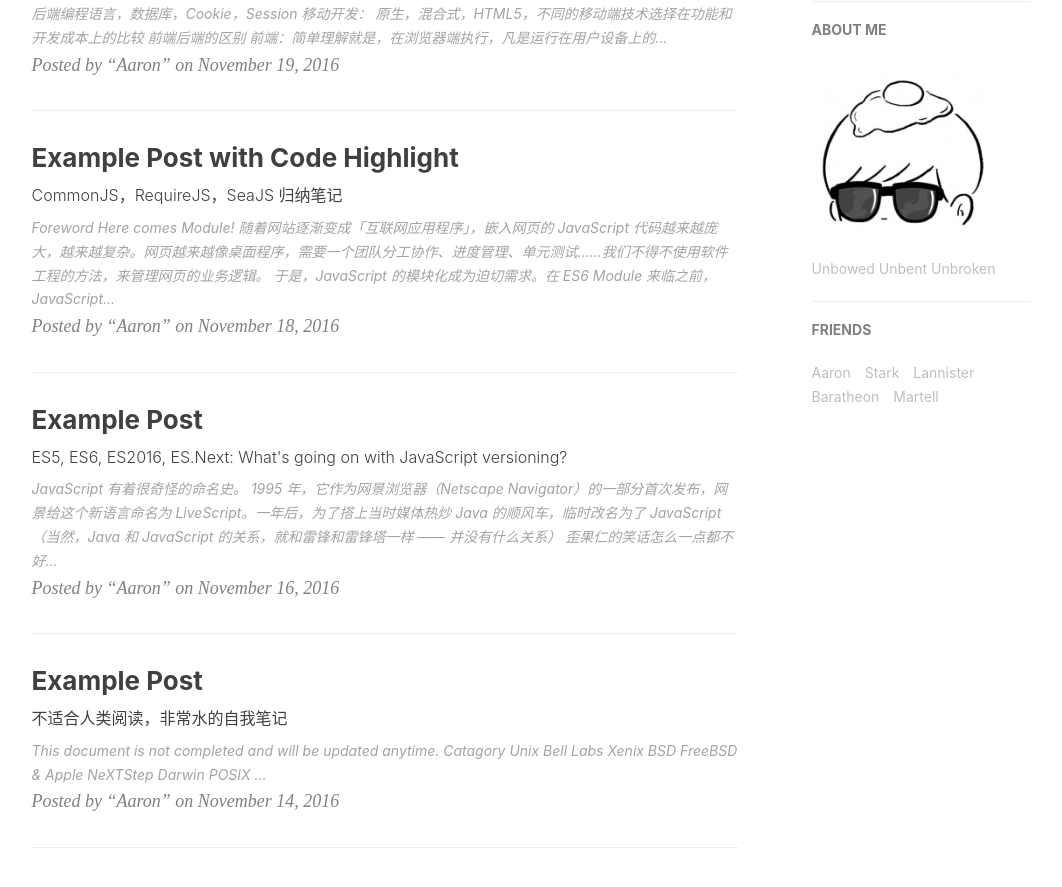
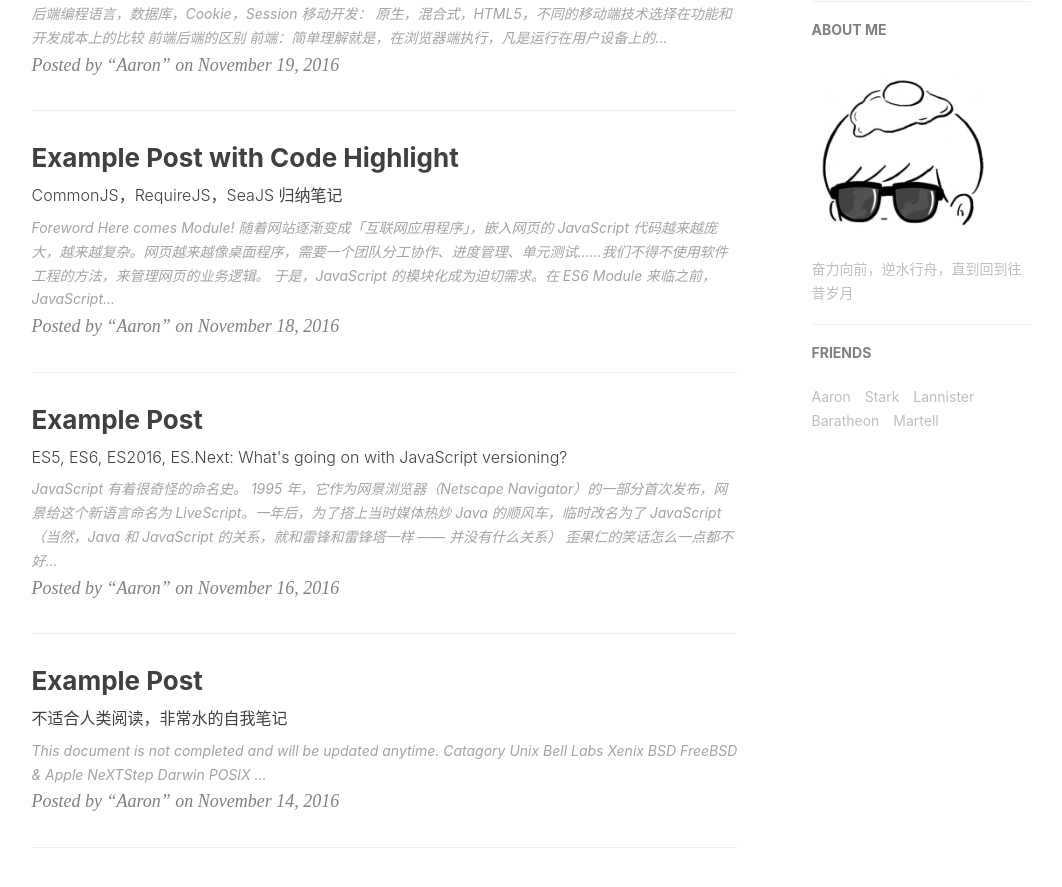
Before and after one commit to Judice/judice.github.com, a Jekyll site: the page built from index.html, in a window 1280 px wide and 900 px high, scrolled down 564 px. Shown: the top 887 px of the window, without its empty margins (136-1198 px from the left). Built offline with Jekyll 4.4.1, drawn with Linux system fonts in a browser that asks for light colours; nearby versions of some CDN libraries; the list of posts is cut into pages by our own code; comment, search, counter and statistics services are not loaded.

Commit message:
first commit

```diff
--- a/_config.yml
+++ b/_config.yml
@@ -68,7 +68,7 @@
 
 # Sidebar settings
 sidebar: true                           # whether or not using Sidebar.
-sidebar-about-description: "Unbowed Unbent Unbroken"
+sidebar-about-description: "奋力向前，逆水行舟，直到回到往昔岁月"
 sidebar-avatar: /img/avatar-jud.jpg      # use absolute URL, seeing it's used in both `/` and `/about/`
 
 
```
